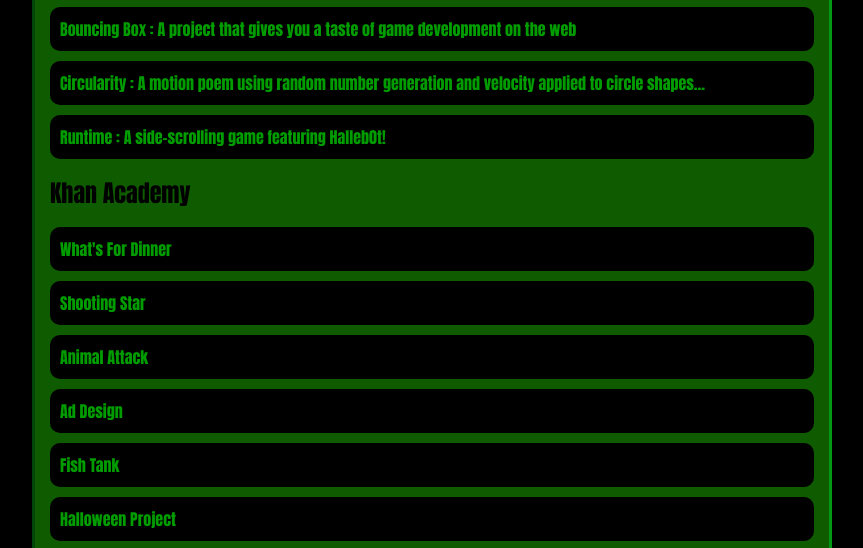
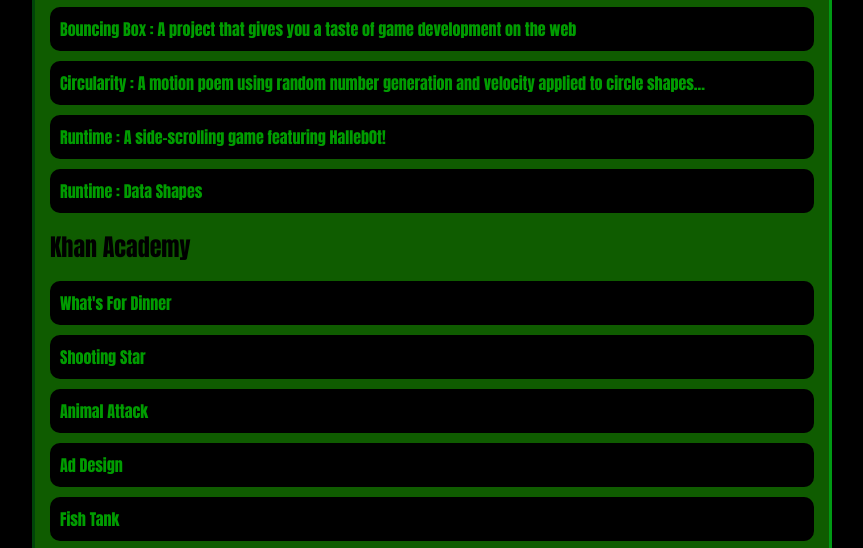
Before and after one commit to matthewscott2/matthewscott.github.io, a plain HTML site: page portfolio.html in a window 1280 px wide. Shown: the part 250-798 px from the top of the page, without its empty margins (208-1071 px from the left). Drawn offline with Linux system fonts and the light colour scheme.

Commit message:
added data shapes

```diff
--- a/portfolio.html
+++ b/portfolio.html
@@ -27,6 +27,7 @@
                   <li><a href="projects/bouncing-box/">Bouncing Box : A project that gives you a taste of game development on the web </a></li>
                   <li><a href="projects/circularity/">Circularity : A motion poem using random number generation and velocity applied to circle shapes...</a></li>
                   <li><a href="projects/runtime">Runtime : A side-scrolling game featuring Halleb0t!</a></li>
+                  <li><a href="https://matthewscott2.github.io/matthewscottasd2.github.io/asd-projects/data-shapes/">Runtime : Data Shapes</a></li>
                 </ul>
                 <h2>Khan Academy</h2>
                 <ul id="portfolio">
```
